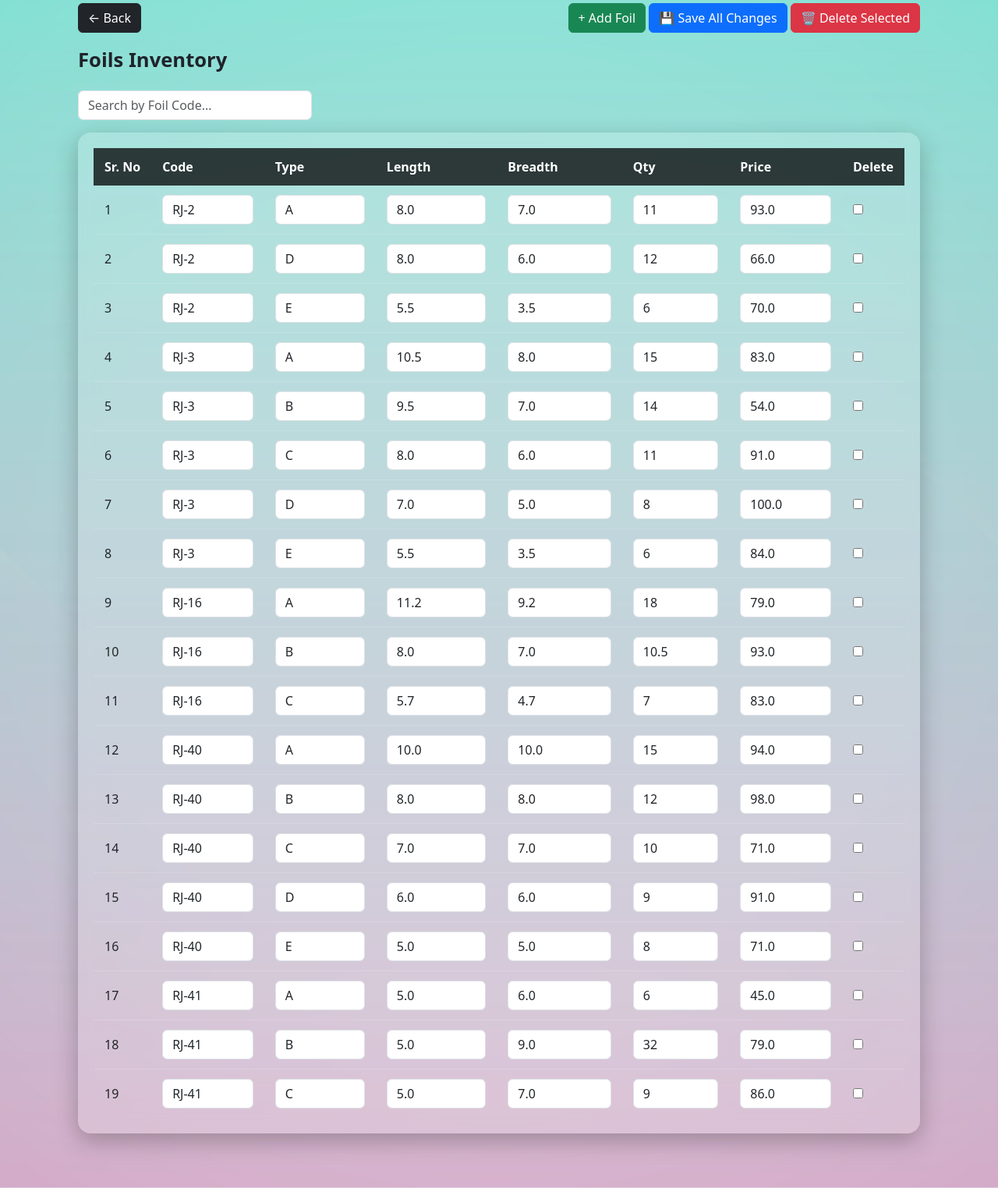
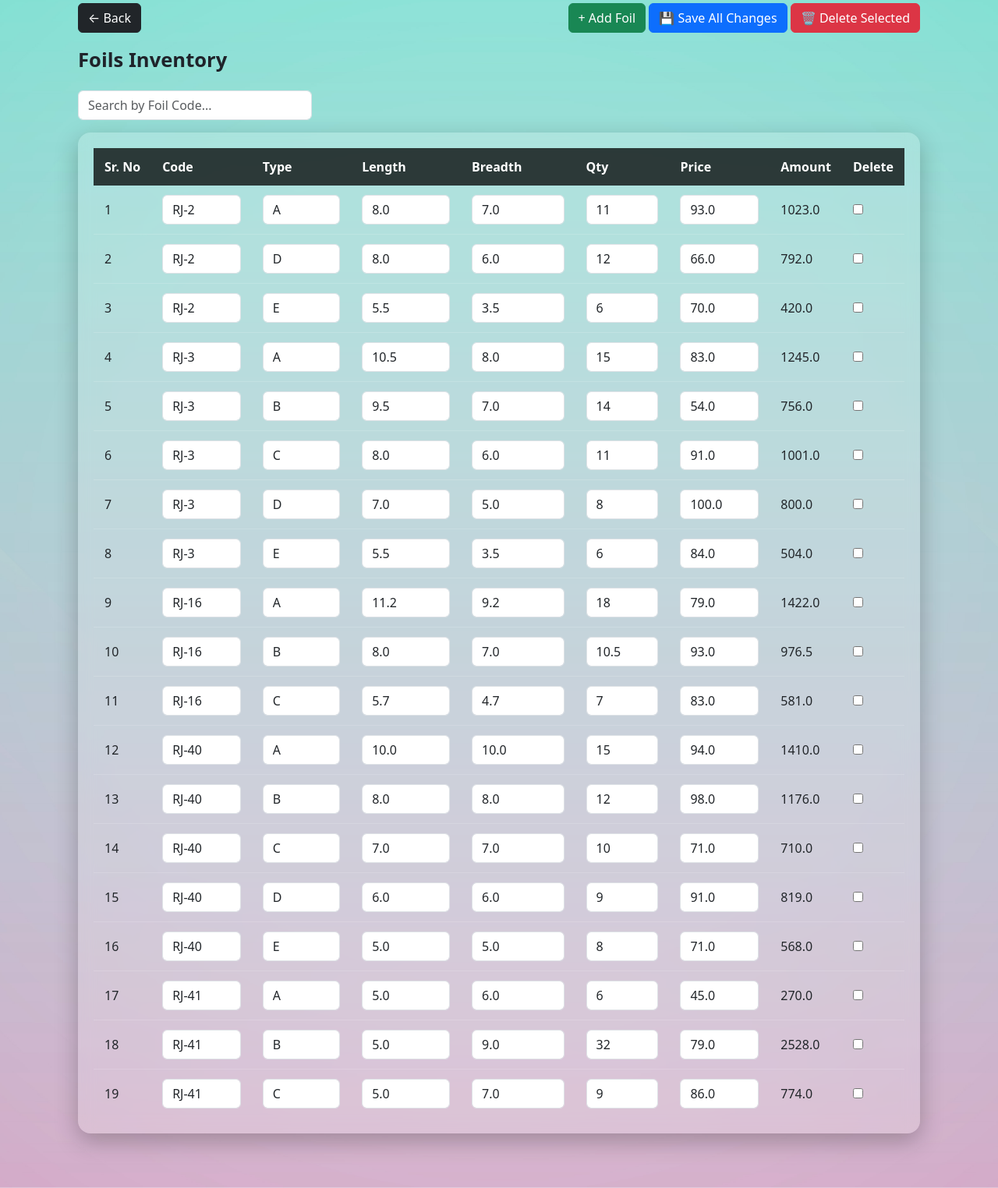
Before and after one commit to 23f2001943/inventory-management-project, a Flask app: template templates/admin/foil.html in a window 1280 px wide. Shown: the part 171-1695 px from the top of the page at 78% size. Run offline with Flask 3, Linux system fonts and the light colour scheme; the template is opened without the code that fills it: values that come from a table or form of the project are taken from there, others are empty; some libraries are stand-ins or nearby versions.

Commit message:
Amount column

```diff
--- a/templates/admin/foil.html
+++ b/templates/admin/foil.html
@@ -55,6 +55,7 @@
                 <th>Breadth</th>
                 <th>Qty</th>
                 <th>Price</th>
+                <th>Amount</th>
                 <th>Delete</th>
             </tr>
         </thead>
@@ -71,6 +72,7 @@
                     <td><input name="breadth_in" type="number" step="0.01" class="form-control"></td>
                     <td><input name="quantity" type="number" class="form-control"></td>
                     <td><input name="price" type="number" step="0.01" class="form-control"></td>
+                    <td class="amount"></td>
                     <td>
                         <button type="button" class="btn btn-sm btn-success" onclick="addFoil()">
     Add
@@ -90,7 +92,11 @@
     <td><input name="length_in[]" type="number" step="0.01" value="{{ foil.length_in }}" class="form-control"></td>
     <td><input name="breadth_in[]" type="number" step="0.01" value="{{ foil.breadth_in }}" class="form-control"></td>
     <td><input name="quantity[]" type="number" value="{{ foil.quantity }}" class="form-control"></td>
-    <td><input name="price[]" type="number" step="0.01" value="{{ foil.price }}" class="form-control"></td>
+    <td><input name="price[]" value="{{ foil.price }}" class="form-control price"></td>
+
+<td class="amount">
+    {{ foil.quantity * foil.price }}
+</td>
                 <td>
         <input type="checkbox" name="selected_ids[]" value="{{ foil.id }}">
     </td>
@@ -109,6 +115,23 @@
 <script>
 const searchInput = document.getElementById("searchInput");
 const tableBody = document.getElementById("foilTableBody");
+
+function updateAmounts() {
+    const rows = document.querySelectorAll("#foilTableBody tr");
+
+    rows.forEach(row => {
+        const qtyInput = row.querySelector("input[name='quantity[]'], input[name='quantity']");
+        const priceInput = row.querySelector("input[name='price[]'], input[name='price']");
+        const amountCell = row.querySelector(".amount");
+
+        if (!qtyInput || !priceInput || !amountCell) return;
+
+        const qty = parseFloat(qtyInput.value) || 0;
+        const price = parseFloat(priceInput.value) || 0;
+
+        amountCell.innerText = (qty * price).toFixed(2);
+    });
+}
 
 function addFoil() {
     const row = document.getElementById("add-row");
@@ -139,6 +162,12 @@ function addFoil() {
         location.reload(); // refresh table
     });
 }
+document.addEventListener("input", function(e) {
+    if (e.target.name === "quantity[]" || e.target.name === "price[]" ||
+        e.target.name === "quantity" || e.target.name === "price") {
+        updateAmounts();
+    }
+});
 
 document.addEventListener("DOMContentLoaded", function() {
     updateSerialNumbers();
@@ -205,8 +234,13 @@ searchInput.addEventListener("keyup", function () {
     <td><input name="length_in[]" value="${f.length_in}" class="form-control"></td>
     <td><input name="breadth_in[]" value="${f.breadth_in}" class="form-control"></td>
     <td><input name="quantity[]" value="${f.quantity}" class="form-control"></td>
-    <td><input name="price[]" value="${f.price}" class="form-control"></td>
+    <td><input name="price[]" value="${f.price}" class="form-control price"></td>
 
+<td class="amount"></td>
+
+<td>
+    <input type="checkbox" name="selected_ids[]" value="${f.id}">
+</td>
     <td>
         <input type="checkbox" name="selected_ids[]" value="${f.id}">
     </td>
@@ -214,6 +248,7 @@ searchInput.addEventListener("keyup", function () {
                 `;
             });
             updateSerialNumbers();
+            updateAmounts();
         });
 });
 </script>
```
Also changed, not shown: instance/inventory.db.
